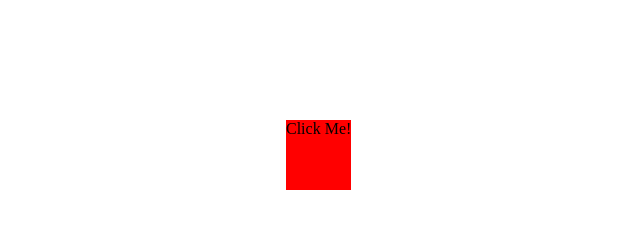
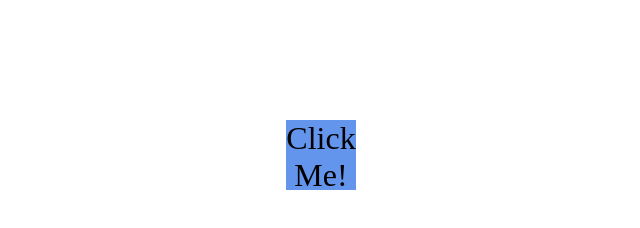
Before and after one commit to TrashPanda292/TrashPanda292.github.io, a plain HTML site: page projects/bouncing-box/index.html in a window 1280 px wide. Shown: the whole page, without its empty margins (110-750 px from the left). Drawn offline with Linux system fonts and the light colour scheme.

Commit message:
better completed bouncing box

```diff
--- a/projects/bouncing-box/index.html
+++ b/projects/bouncing-box/index.html
@@ -7,10 +7,10 @@
 	<script src="jquery.min.js"></script>
 	<style>
 		.box {
-			width: 70x;
+			width: 70px;
 			height: 70px;
-			background-color: red;
-			font-size: 100%;
+			background-color: cornflowerblue;
+			font-size: 200%;
 			text-align: center;
 			display: block;
 			position: absolute;
```
